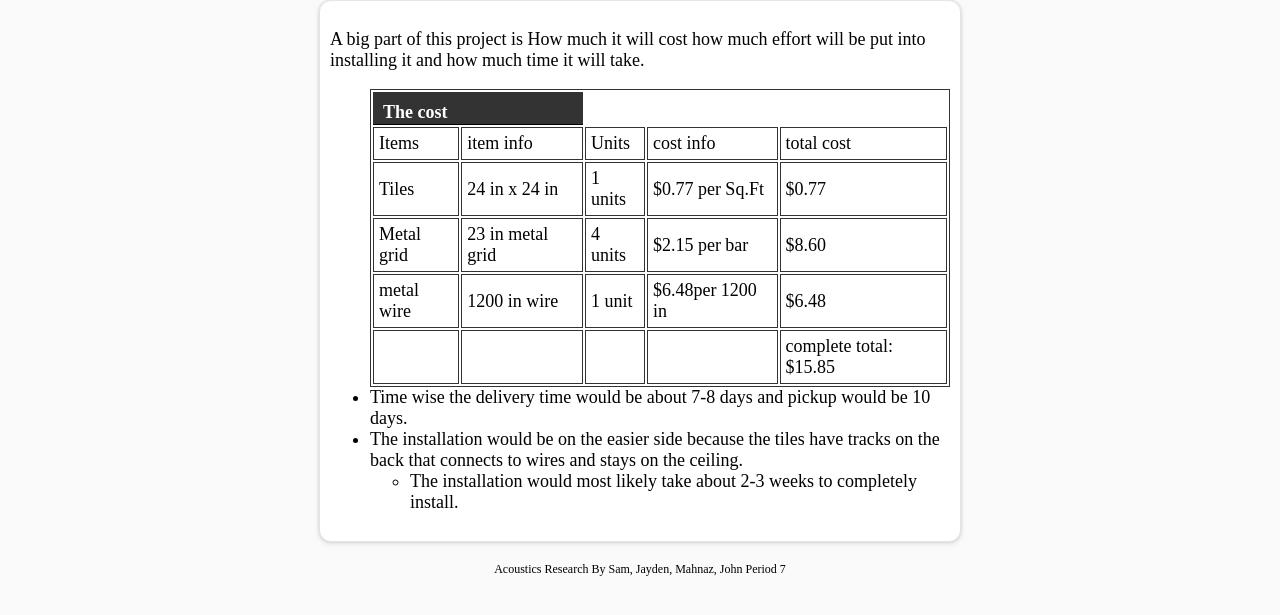
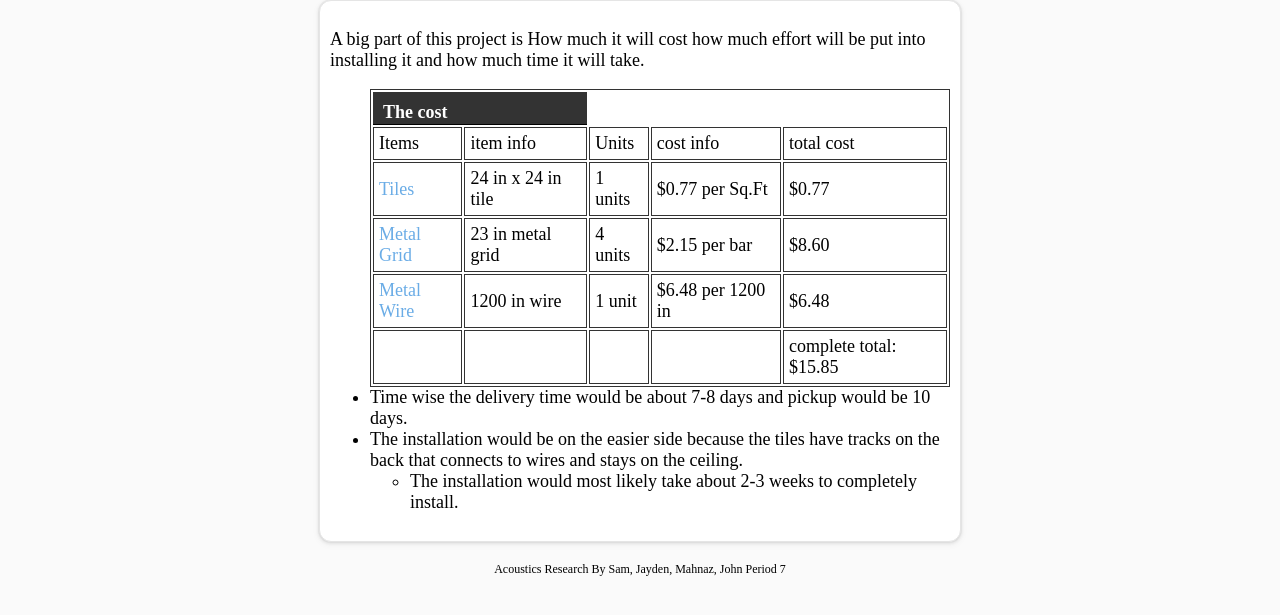
Before and after one commit to JohnKelly-Source/Engineering, a plain HTML site: page costs.html in a window 1280 px wide. Shown: the part 133-748 px from the top of the page. Drawn offline with Linux system fonts and the light colour scheme.

Commit message:
Project is due commit

```diff
--- a/costs.html
+++ b/costs.html
@@ -46,24 +46,24 @@
             <td>total cost</td>
           </tr>
           <tr>
-            <td>Tiles</td>
-            <td>24 in x 24 in</td>
+            <td><a href="https://www.lowes.com/pd/Armstrong-Ceilings-Random-Textured-Contractor-24-in-x-24-in-16-Pack-White-Fissured-15-16-in-Drop-Ceiling-Tile/5014394021">Tiles</td>
+            <td>24 in x 24 in tile</td>
             <td>1 units</td>
             <td>$0.77 per Sq.Ft</td>
             <td>$0.77</td>
           </tr>
           <tr>
-            <td>Metal grid</td>
+            <td><a href="https://www.lowes.com/pd/Armstrong-Ceilings-Prelude-23-06-in-Galvanized-Steel-Ceiling-Grid-Cross-Tee/3036694">Metal Grid</td>
             <td>23 in metal grid</td>
             <td>4 units</td>
             <td>$2.15 per bar</td>
             <td>$8.60</td>
           </tr>
           <tr>
-            <td>metal wire</td>
+            <td><a href="https://www.lowes.com/pd/RELIABILT-1200-in-Hanger-Wire/5000250817">Metal Wire</td>
             <td>1200 in wire</td>
             <td>1 unit</td>
-            <td>$6.48per 1200 in</td>
+            <td>$6.48 per 1200 in</td>
             <td>$6.48</td>
           </tr>
           <tr>
```
Also changed, not shown: ethics.html (+2 -0 lines), safety.html (+2 -1 lines).
